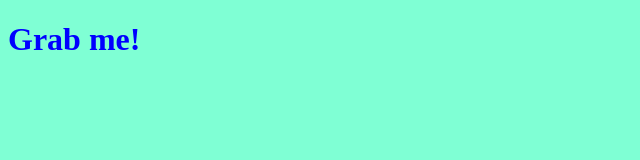
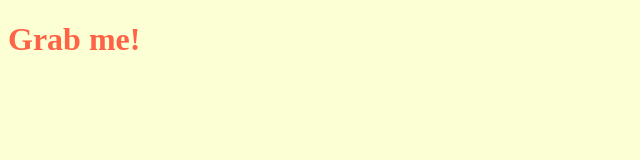
Before and after one commit to linojung/momentum_clone_2023, a plain HTML site: page index.html in a window 1280 px wide. Both pictures are taken after a click on the element "Grab me!". Shown: the whole page, without its empty margins (0-640 px from the left). Drawn offline with Linux system fonts and the light colour scheme.

Commit message:
ClassName method bug

```diff
--- a/app.js
+++ b/app.js
@@ -3,15 +3,12 @@ const h1 = document.querySelector(".box h1");
 h1.style.cursor = "pointer";
 
 function handleTitleClick() {
-  const currentColor = h1.style.color;
-  let newColor;
-  if (currentColor === "blue") {
-    newColor = "tomato";
+  const clickedClass = "active";
+  if (h1.className === clickedClass) {
+    h1.className = "";
   } else {
-    newColor = "blue";
+    h1.className = clickedClass;
   }
-  h1.style.color = newColor;
-  console.log(newColor);
 }
 
 h1.addEventListener("click", handleTitleClick);
--- a/index.html
+++ b/index.html
@@ -8,7 +8,7 @@
   </head>
   <body>
     <div class="box">
-      <h1>Grab me!</h1>
+      <h1 class="sexy-font">Grab me!</h1>
     </div>
     <script src="app.js"></script>
   </body>
--- a/style.css
+++ b/style.css
@@ -1,3 +1,16 @@
 body {
-  background-color: aquamarine;
+  background-color: rgb(252, 255, 211);
 }
+
+h1 {
+  color: cornflowerblue;
+  transition: 0.3s ease-in-out;
+}
+
+.active {
+  color: tomato;
+}
+
+.sexy-font {
+  font-family: "Courier New", Courier, monospace;
+}
```
